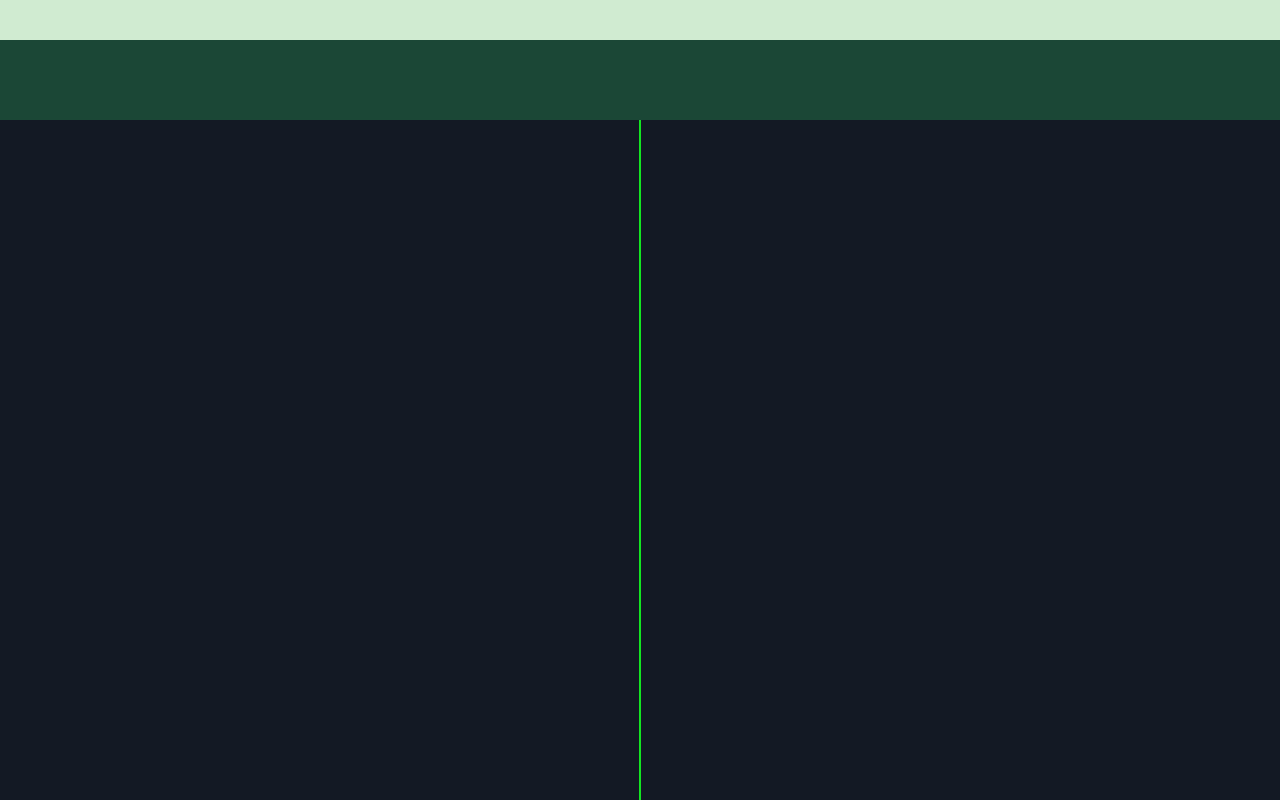
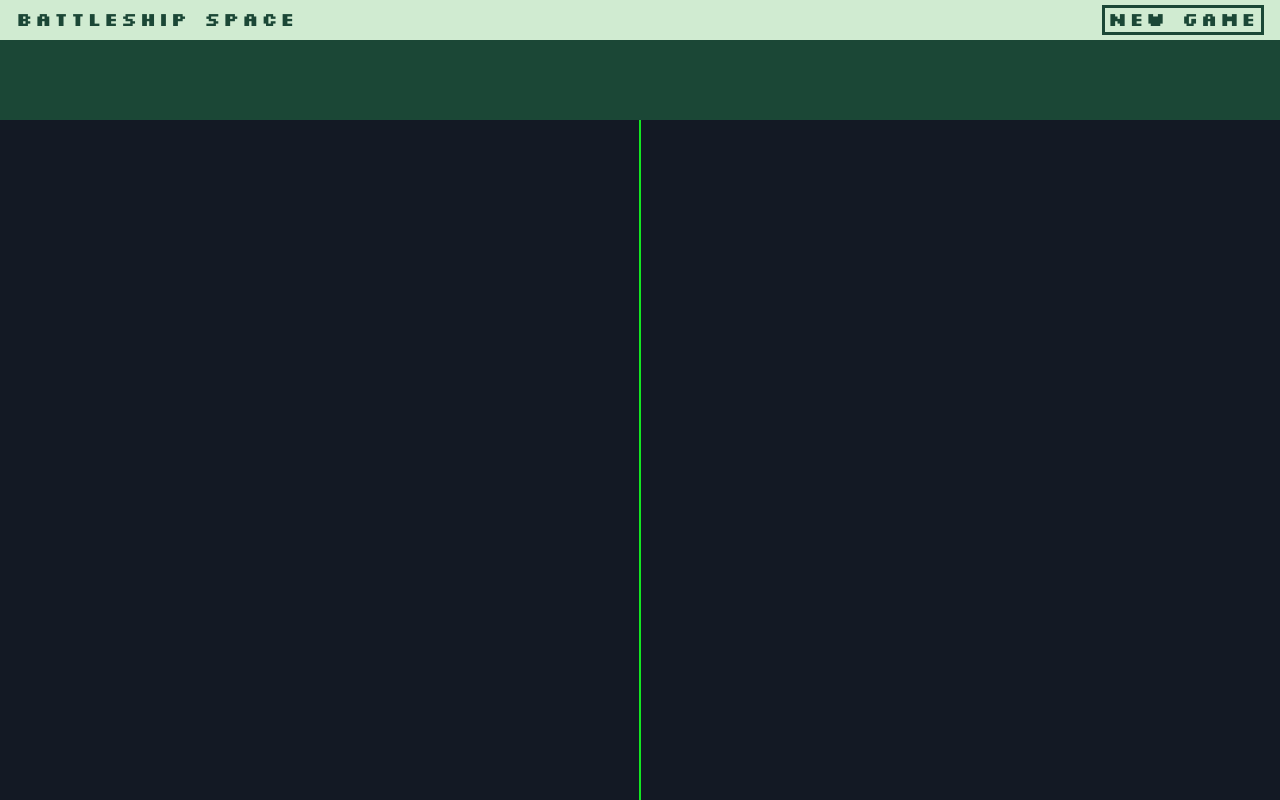
Before and after one commit to Michanoku/odin-battleship, a website built with webpack: page src/template.html in a window 1280 px wide. Built offline with nearby package versions, Linux system fonts and the light colour scheme.

Commit message:
feat: Add nav bar title and button

```diff
--- a/src/styles.css
+++ b/src/styles.css
@@ -1,6 +1,13 @@
+@font-face {
+    font-family: 'silkscreen';
+    src: url('./font/silkscreen.woff') format('woff');
+    font-weight: normal;
+    font-style: normal;
+}
+
 :root {
   font-size: 16px;
-  font-family: Arial, Helvetica, sans-serif;
+  font-family: 'silkscreen', Arial, Helvetica, sans-serif;
   --space: #131924;
   --accent: #13E621;
   --muted: #1B4736;
@@ -13,7 +20,7 @@
   margin: 0;
 }
 
-input {
+input, button {
   border: none;
   outline: none;
   background: transparent;
@@ -37,6 +44,19 @@ nav {
   grid-area: nav;
   background-color: var(--light);
   color: var(--muted);
+  display: flex;
+  justify-content: space-between;
+  align-items: center;
+  padding-left: 1rem;
+  padding-right: 1rem;
+  font-size: 1.25rem;
+}
+
+#new-game {
+  color: var(--muted);
+  border: 3px solid var(--muted);
+  padding: 3px;
+  cursor: pointer;
 }
 
 #info, #action {
--- a/src/template.html
+++ b/src/template.html
@@ -6,7 +6,7 @@
   <title>Battleship</title>
 </head>
 <body>
-  <nav></nav>
+  <nav><div>Battleship Space</div><button id="new-game">New Game</button></nav>
   <div id="info"></div><div id="action"></div>
   <div id="player1"></div><div id="player2"></div>
 </body>
```
Also changed, not shown: src/font/silkscreen.woff (added).
